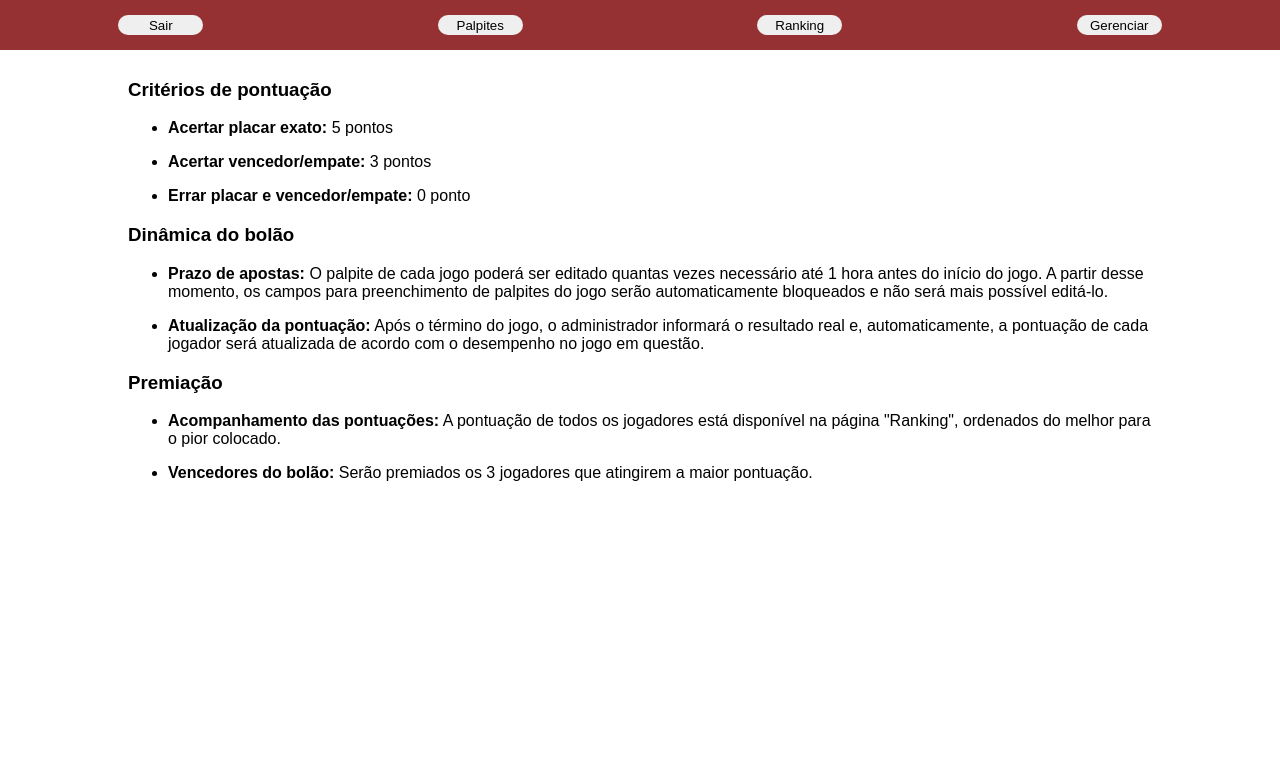
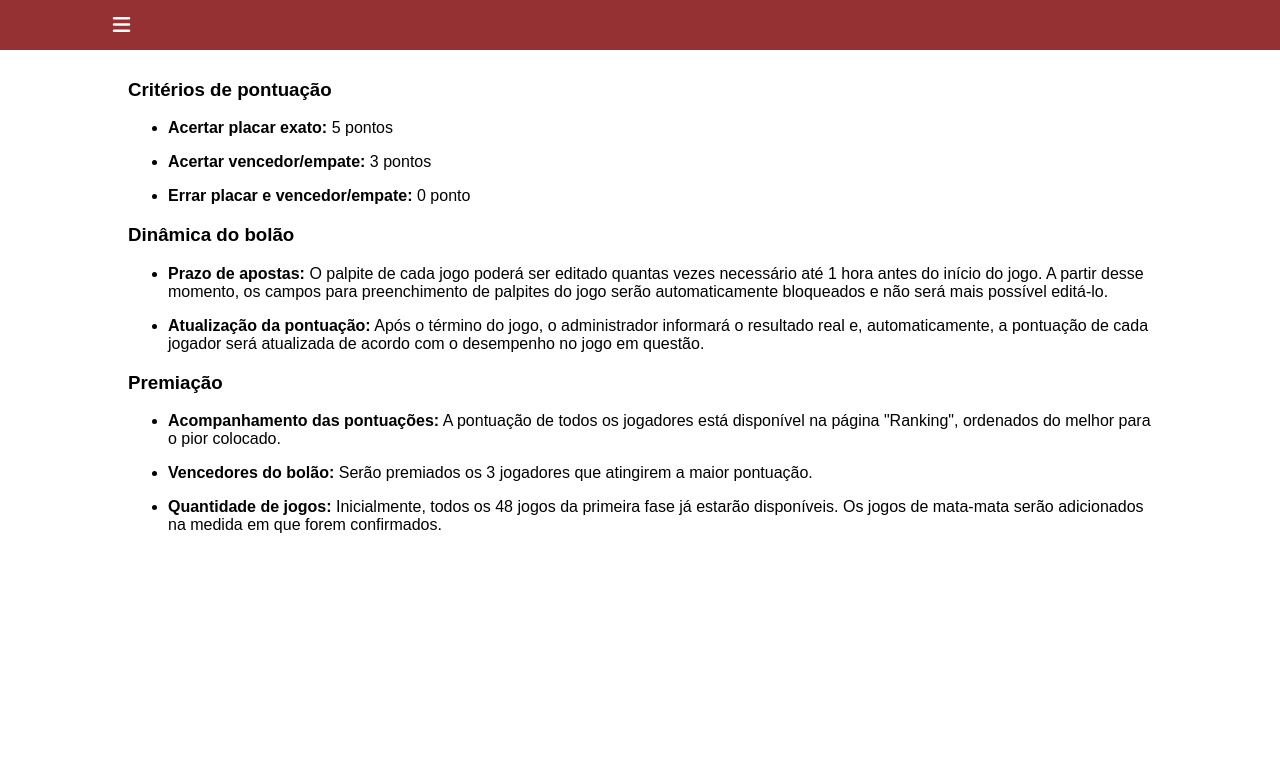
Before and after one commit to lfgodoi/world-cup-pool, a Flask app: page /rules in a window 1280 px wide. Shown: the top 774 px of the page. Run offline with Flask 2, Linux system fonts and the light colour scheme; the visitor is signed in with stand-in values (Sample User, id 1).

Commit message:
Header menu replaced by modal menu

```diff
--- a/app/static/functions.js
+++ b/app/static/functions.js
@@ -126,3 +126,20 @@ function updateMatch(target) {
         }
     })
 }
+
+$(document).ready(function() {
+    var modal = document.querySelector("#div-modal");
+    var buttonMenu = document.querySelector("#button-menu");
+    var closeSpan = document.querySelectorAll(".close")[0];
+    buttonMenu.addEventListener("click", function() {
+        modal.style.display = "block";
+    });
+    closeSpan.addEventListener("click", function() {
+        modal.style.display = "none";
+    });
+    window.addEventListener("click", function(event) {
+        if (event.target == modal) {
+            modal.style.display = "none";
+        }
+    })
+})
--- a/app/static/styles.css
+++ b/app/static/styles.css
@@ -103,28 +103,22 @@ input {
     padding-left: 15px;
 }
 
-
-.table-options {
+.button-option {
+    height: 100%;
     width: 100%;
-    height: 100%;
-    text-align: center;
-}
-
-.button-option {
-    border-radius: 10px;
-    height: 20px;
-    width: 85px;
+    background-color: #953133;
+    color: white;
 }
 
 .button-option:hover {
     background-color: gray;
-    color: white;
+    color: black;
     cursor: pointer;
 }
 
 .button-option:active {
-    background-color: white;
-    color: black;
+    background-color: #953133;
+    color: white;
     cursor: auto;
 }
 
@@ -284,3 +278,77 @@ input {
     width: 80%;
     margin-left: 10%;
 }
+
+.table-options {
+    width: 100%;
+    height: 80%;
+    border: 5px solid #953133;
+    border-collapse: separate;
+    border-spacing: 10px;
+}
+
+.form-option {
+    width: 100%;
+    height: 100%;
+}
+
+.button-menu {
+    margin-left: 2%;
+    width: 15%;
+    font-size: 20px;
+    border: none;
+    background-color: #953133;
+    color: white;
+}
+
+.button-menu:hover {
+    color: black;
+    cursor: pointer;
+}
+
+.button-menu:active {
+    color: white;
+    cursor: auto;
+}
+
+/* Modal window */
+
+.modal {
+    display: none;
+    position: fixed;
+    z-index: 2;
+    left: 0;
+    top: 0;
+    width: 100%;
+    height: 100%;
+    overflow: auto;
+    background-color: rgb(0, 0, 0);
+    background-color: rgba(0, 0, 0, 0.6);
+  }
+
+.modal-content {
+    background-color: #fefefe;
+    border: 1px solid #888;
+    padding: 10px;
+    width: 60%;
+    margin-left: 20%;
+    position: relative;
+    top: 50%;
+    transform: translateY(-50%);
+    height: 80%;
+    max-height: 80%;
+    overflow-y: auto;
+}
+
+.close {
+    color: #aaaaaa;
+    float: right;
+    font-size: 28px;
+    font-weight: bold;
+}
+
+.close:hover, .close:focus {
+    color: #000;
+    text-decoration: none;
+    cursor: pointer;
+}
--- a/app/templates/rules.html
+++ b/app/templates/rules.html
@@ -1,34 +1,48 @@
 {% extends "template.html" %}
 {% block content %}
 
-    <!-- Page header -->
-    <div class="header">
+    <!-- Modal window -->
+    <div class="modal" id="div-modal">
+        <div class="modal-content">
+            <span class="close">&times;</span>
             <table class="table-options">
                 <tr>
                     <td>
-                    <form action="/login" method="get">
+                        <form action="/login" method="get" class="form-option">
                             <input class="button-option" type="submit" value="Sair">
                         </form>
                     </td>
+                </tr>
+                <tr>
                     <td>
-                    <form action="/guesses" method="get">
+                        <form action="/guesses" method="get" class="form-option">
                             <input class="button-option" type="submit" value="Palpites">
                         </form>
                     </td>
+                </tr>
+                <tr>
                     <td>
-                    <form action="/ranking" method="get">
+                        <form action="/ranking" method="get" class="form-option">
                             <input class="button-option" type="submit" value="Ranking">
                         </form>
                     </td>
+                </tr>
                 {% if admin_access %}
+                    <tr>
                         <td>
-                        <form action="/management" method="get">
+                            <form action="/management" method="get" class="form-option">
                                 <input class="button-option" type="submit" value="Gerenciar">
                             </form>
                         </td>
+                    </tr>
                 {% endif %}
-            </tr>
             </table>
+        </div>
+    </div>
+
+    <!-- Page header -->
+    <div class="header">
+        <button class="button-menu" id="button-menu"><i class="fa-solid fa-bars"></i></button>
     </div>
 
     <!-- Result area-->
@@ -56,6 +70,9 @@
                     está disponível na página "Ranking", ordenados do melhor para o pior colocado.</p></li>
                 <li><p><b>Vencedores do bolão:</b> Serão premiados os 3 jogadores que atingirem
                     a maior pontuação.</p></li>
+                <li><p><b>Quantidade de jogos:</b> Inicialmente, todos os 48 jogos da primeira
+                    fase já estarão disponíveis. Os jogos de mata-mata serão adicionados na medida em
+                    que forem confirmados.</p></li>
             </ul>
         </div>
     </div>
--- a/app/templates/template.html
+++ b/app/templates/template.html
@@ -6,6 +6,9 @@
         <script src="https://cdnjs.cloudflare.com/ajax/libs/jquery/3.5.1/jquery.min.js"></script>
         <link rel="stylesheet" href="{{ url_for('static', filename='styles.css') }}">
         <script type="text/javascript" src="{{ url_for('static', filename='functions.js') }}"></script>
+        <link rel="stylesheet" href="https://cdnjs.cloudflare.com/ajax/libs/font-awesome/6.2.0/css/all.css">
+</link>
+</head>
     </head>
     <body>
         {% block content %}{% endblock %}
```
Also changed, not shown: app/templates/guesses.html (+23 -7 lines), app/templates/management.html (+23 -5 lines), app/templates/ranking.html (+25 -6 lines). Lines whose indentation alone changed are shown as unchanged.
